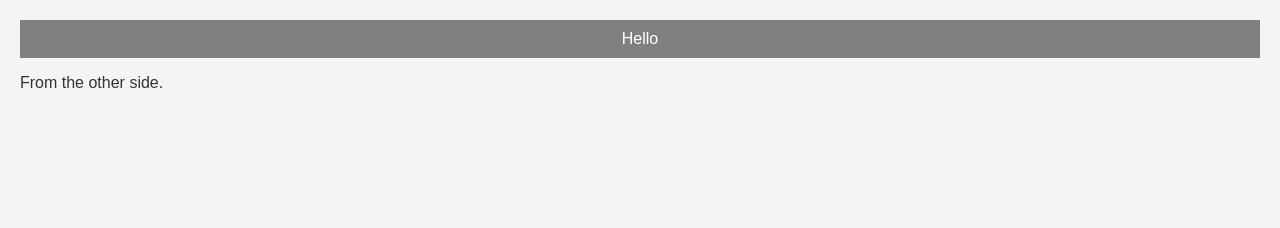
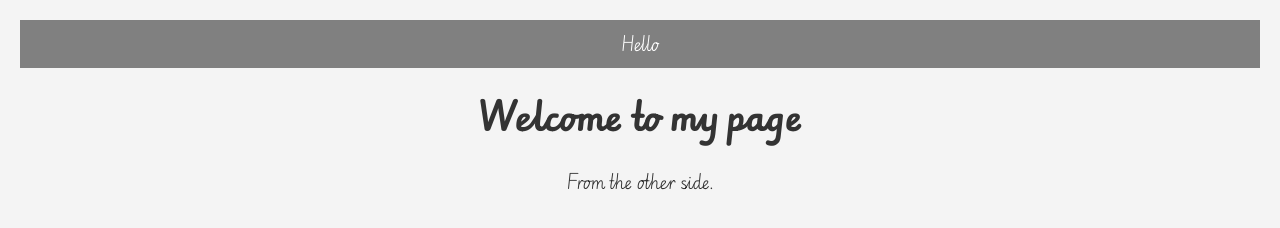
Before and after one commit to xPlorUm/Bier_Website, a plain HTML site: page index.html in a window 1280 px wide. Drawn offline with Linux system fonts and the light colour scheme.

Commit message:
added font

```diff
--- a/index.html
+++ b/index.html
@@ -1,10 +1,13 @@
 <!DOCTYPE html>
+<link rel="stylesheet" type="text/css" href="styles.css">
 
 <head>
-    <header> Hello </header>
+    <header class="wp-brand-font"> Hello </header>
 </head>
 
 <body>
-    <link rel="stylesheet" type="text/css" href="styles.css">
-    <p> From the other side. </p>
+    <div class="center">
+        <h1 class="font.ttf" > Welcome to my page </h1>
+        <p> From the other side. </p>
+    </div>
 </body>
--- a/styles.css
+++ b/styles.css
@@ -6,8 +6,20 @@ header {
     text-align: center;
 }
 
+@font-face {
+    font-family: 'CustomFont';
+    src: url('fonts/font.ttf') format('truetype');
+}
+/* classes */
+.center {
+    margin: auto;
+    text-align: center;
+    width: 50%;
+  }
+
+
 body {
-    font-family: Arial, sans-serif;
+    font-family: 'CustomFont', sans-serif;
     background-color: #f4f4f4;
     color: #333;
     margin: 0;
```
Also changed, not shown: README.txt (added), fonts/EduNSWACTCursive-Bold.ttf (added), fonts/EduNSWACTCursive-Medium.ttf (added), fonts/EduNSWACTCursive-Regular.ttf (added), fonts/EduNSWACTCursive-SemiBold.ttf (added), fonts/Edu_NSW_ACT_Cursive/EduNSWACTCursive-VariableFont_wght.ttf (added), fonts/Edu_NSW_ACT_Cursive/OFL.txt (added), fonts/Edu_NSW_ACT_Cursive/README.txt (added), fonts/Edu_NSW_ACT_Cursive/static/EduNSWACTCursive-Bold.ttf (added), fonts/Edu_NSW_ACT_Cursive/static/EduNSWACTCursive-Medium.ttf (added), fonts/Edu_NSW_ACT_Cursive/static/EduNSWACTCursive-Regular.ttf (added), fonts/Edu_NSW_ACT_Cursive/static/EduNSWACTCursive-SemiBold.ttf (added), fonts/Lavishly_Yours/LavishlyYours-Regular.ttf (added), fonts/Lavishly_Yours/OFL.txt (added), 2 more files.
